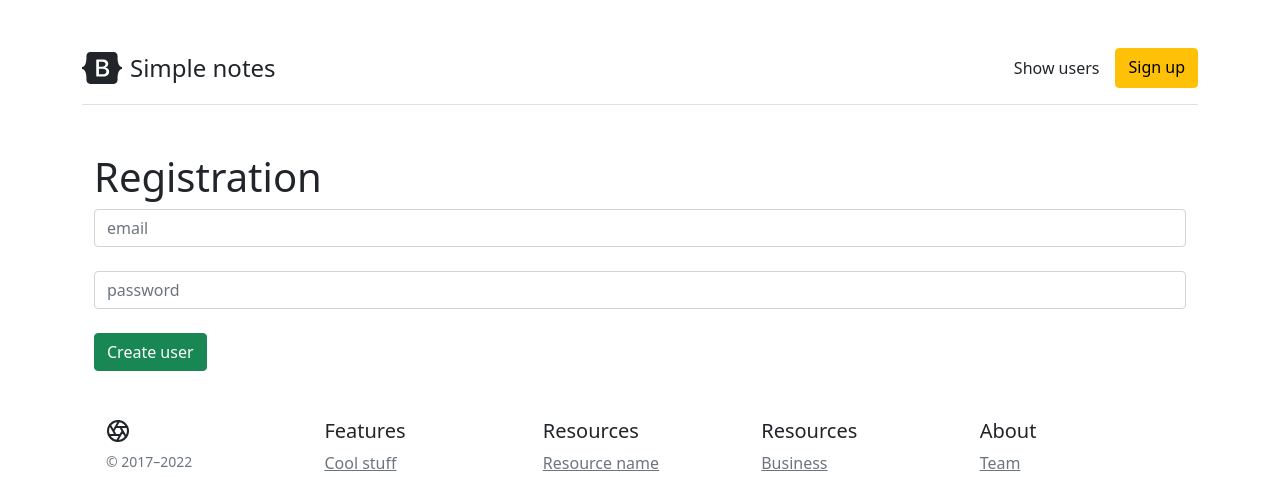
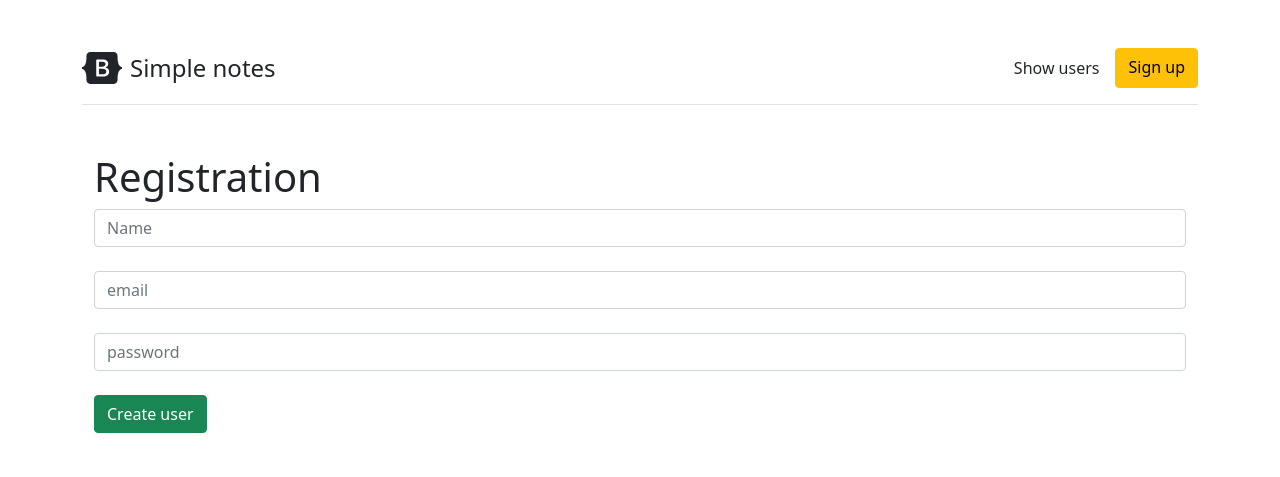
Before and after one commit to akrutovs/flask_notes_project, a Flask app: page /registration in a window 1280 px wide. Shown: the top 477 px of the page. Run offline with Flask 2, Linux system fonts and the light colour scheme.

Commit message:
change database and add notes table and user name

```diff
--- a/app.py
+++ b/app.py
@@ -4,7 +4,7 @@ from datetime import datetime
 
 app = Flask(__name__)
 # db model
-app.config['SQLALCHEMY_DATABASE_URI'] = 'sqlite:///user.db'
+app.config['SQLALCHEMY_DATABASE_URI'] = 'sqlite:///database.db'
 db = SQLAlchemy(app)
 
 
@@ -12,6 +12,7 @@ db = SQLAlchemy(app)
 class User(db.Model):
     id = db.Column(db.Integer, primary_key=True)
     email = db.Column(db.String(100), nullable=False)
+    name = db.Column(db.String(50), nullable=False)
     password = db.Column(db.String(100), nullable=False)
     registration_date = db.Column(db.DateTime, default=datetime.utcnow)
 
@@ -21,6 +22,7 @@ class User(db.Model):
 
 class Notes(db.Model):
     id = db.Column(db.Integer, primary_key=True)
+    user_id = db.Column(db.Integer)
     title = db.Column(db.String(250), nullable=False)
     text = db.Column(db.Text, nullable=False)
     date = db.Column(db.DateTime, default=datetime.utcnow)
@@ -48,12 +50,14 @@ def show_one_user(user_id):
     user = User.query.get(user_id)
     return render_template('detail_user.html', user=user)
 
+
 @app.route('/registration', methods=['POST', "GET"])
 def registration():
     if request.method == 'POST':
+        name = request.form['name']
         email = request.form['email']
         password = request.form['password']
-        user = User(email=email, password=password)
+        user = User(email=email, password=password, name=name)
         try:
             db.session.add(user)  # add
             db.session.commit()  # save
--- a/templates/create_user.html
+++ b/templates/create_user.html
@@ -9,6 +9,7 @@
     <h1>Registration</h1>
 
     <form method="post">
+        <input type="text" name="name" id="name" placeholder="Name" class="form-control"><br>
         <input type="text" name="email" id="email" placeholder="email" class="form-control"><br>
         <input type="text" name="password" id="password" placeholder="password" class="form-control"><br>
         <input type="submit" class="btn btn-success" value="Create user">
--- a/templates/detail_user.html
+++ b/templates/detail_user.html
@@ -6,7 +6,7 @@
 
 {% block body %}
     <div class="container mt-5">
-        <h1> User </h1>
+        <h1> {{ user.name }} </h1>
         <div class="alert alert-info">
             <h4>{{ user.email }}</h4>
             <p>{{ user.password }}</p>
--- a/templates/users.html
+++ b/templates/users.html
@@ -9,6 +9,7 @@
         <h1>All users</h1>
         {% for el in users %}
             <div class="alert alert-info">
+                <h4>{{ el.name }}</h4>
                 <h4>{{ el.email }}</h4>
                 <p>{{ el.password }}</p>
                 <p><b>Date {{ el.registration_date.date() }}</b></p>
```
Also changed, not shown: user.db (deleted).
